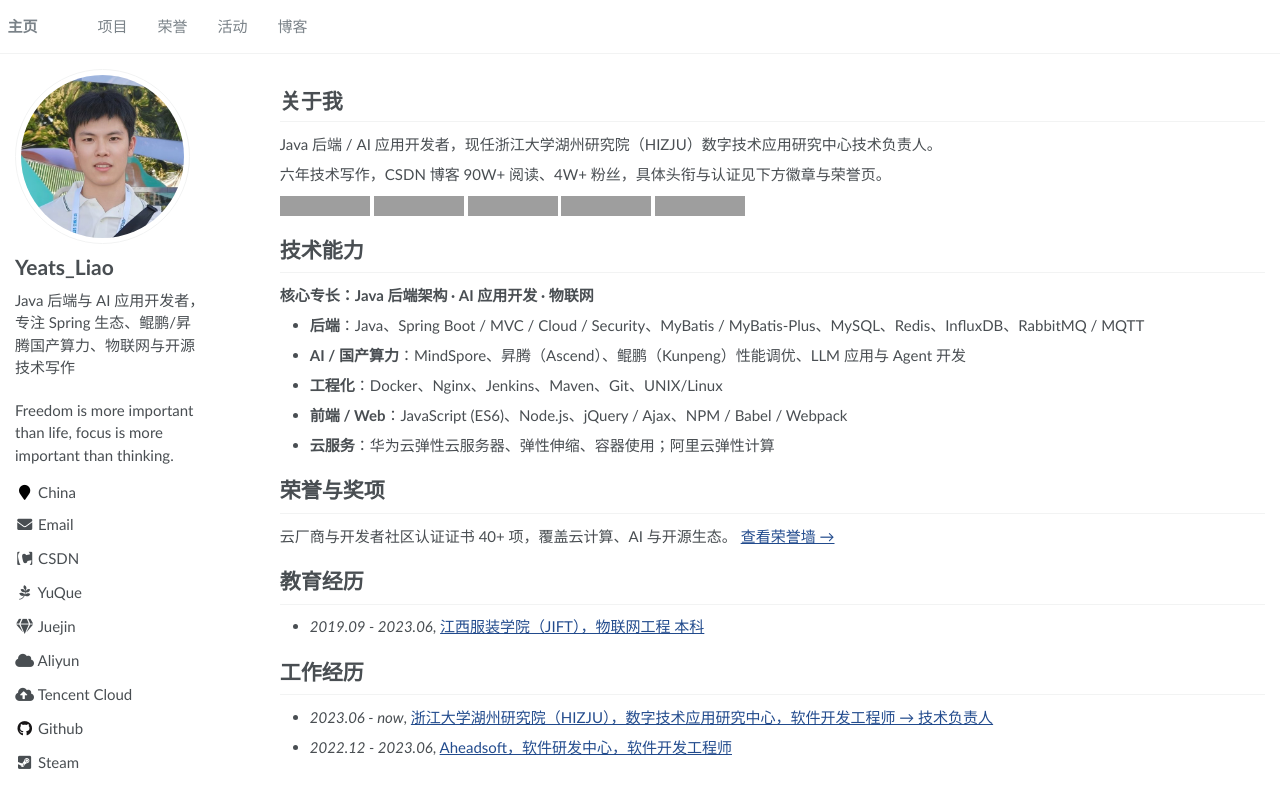
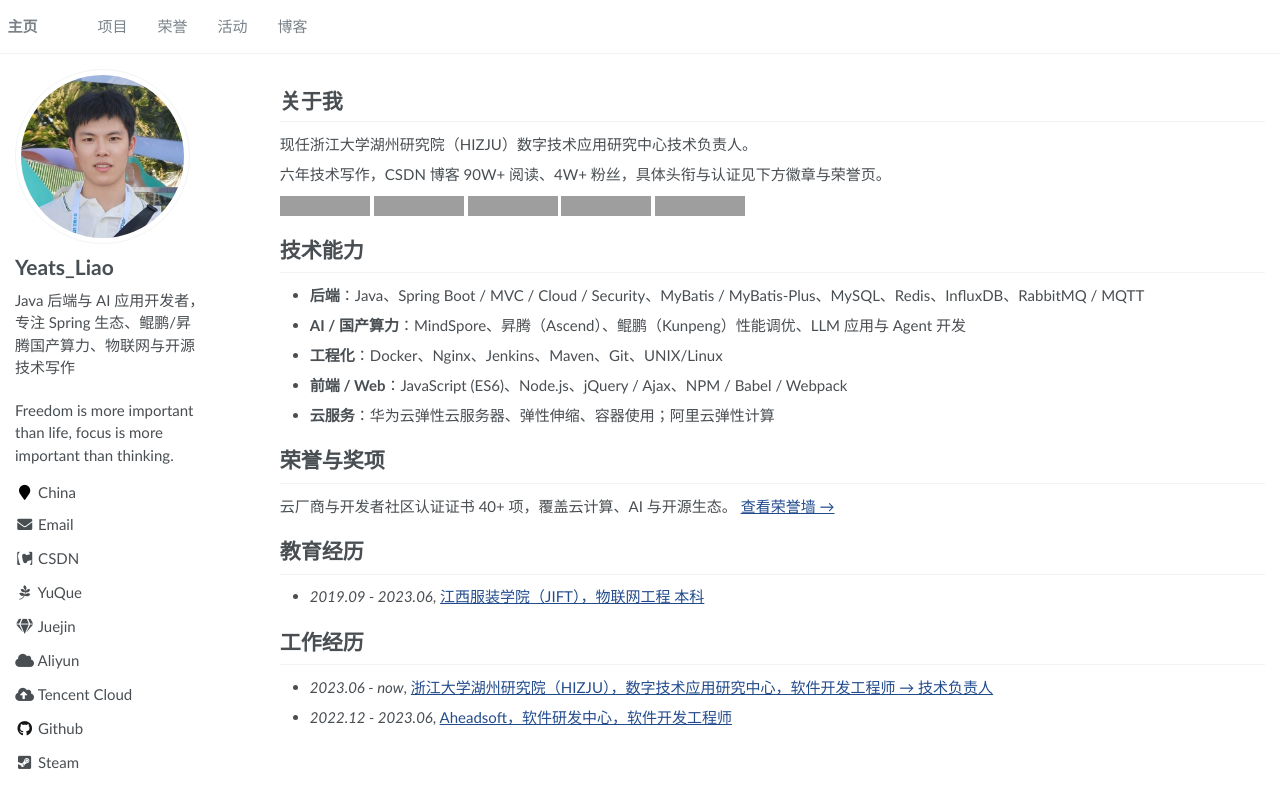
Before and after one commit to YeatsLiao/yeatsliao.github.io, a Jekyll site: the page built from _pages/about.md, in a window 1280 px wide, cut to the strip 0-808 px from the top of the page. Built offline with Jekyll 4.4.1, drawn with Linux system fonts in a browser that asks for light colours; grey boxes are pictures that could not be loaded.

Commit message:
refactor: 全站描述去重，身份表述以侧栏bio为准，移除技能headline层

```diff
--- a/_data/profile.yml
+++ b/_data/profile.yml
@@ -4,8 +4,8 @@
 
 # ===== 首屏简介（按顺序渲染为段落）=====
 intro:
-  - zh: Java 后端 / AI 应用开发者，现任浙江大学湖州研究院（HIZJU）数字技术应用研究中心技术负责人。
-    en: Java Backend / AI Application Developer. Technical Lead at the Digital Technology Application Research Center, Huzhou Institute of Zhejiang University (HIZJU).
+  - zh: 现任浙江大学湖州研究院（HIZJU）数字技术应用研究中心技术负责人。
+    en: Technical Lead at the Digital Technology Application Research Center, Huzhou Institute of Zhejiang University (HIZJU).
   - zh: 六年技术写作，CSDN 博客 90W+ 阅读、4W+ 粉丝，具体头衔与认证见下方徽章与荣誉页。
     en: "Six years of technical writing with 900K+ views and 40K+ followers on CSDN. See the badges below and the honors page for titles and certifications."
 
--- a/_data/skills.yml
+++ b/_data/skills.yml
@@ -1,9 +1,5 @@
 # 技术技能数据
-# 增删技能只需编辑此文件：headline 为核心专长，groups 为分组技能清单
-
-headline:
-  zh: "核心专长：Java 后端架构 · AI 应用开发 · 物联网"
-  en: "Core Expertise: Java Backend Architecture · AI Application Development · IoT"
+# 增删技能只需编辑此文件：groups 为分组技能清单
 
 groups:
   - name:
--- a/_pages/about.md
+++ b/_pages/about.md
@@ -25,8 +25,6 @@ redirect_from:
 </p>
 
 # 技术能力
-
-**<span class="i18n-zh">{{ site.data.skills.headline.zh }}</span><span class="i18n-en">{{ site.data.skills.headline.en }}</span>**
 
 <ul>
 {% for group in site.data.skills.groups %}
```
